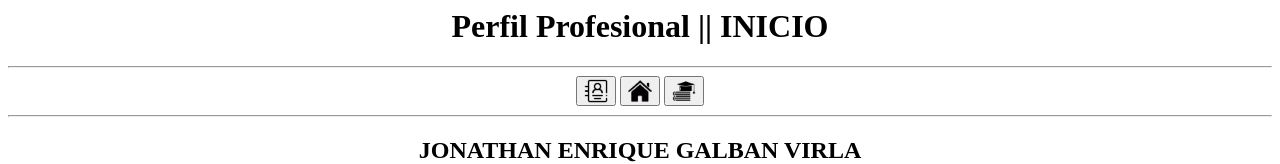
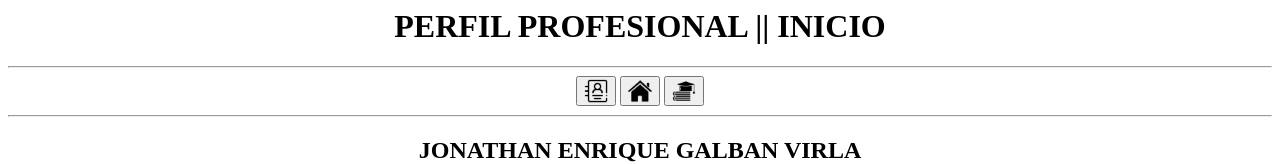
Before and after one commit to MorterGalban/MorterGalban.github.io, a plain HTML site: page index.html in a window 1280 px wide. Shown: the top 164 px of the page. Drawn offline with Linux system fonts and the light colour scheme.

Commit message:
index.html

```diff
--- a/index.html
+++ b/index.html
@@ -1,6 +1,6 @@
 <html>
 <head>
-    <title>Jonathan Galban | INICIO </title>
+    <title> INICIO </title>
     <link rel="shortcut icon" type="image/x-icon" href="Multimedia/Imagenes/Multimedia Principal/principal.png">
 </head>
 
@@ -8,7 +8,7 @@
 
         <header>
              <!--Titulo de la pagina-->
-             <center> <h1>Perfil Profesional || INICIO</h1>
+             <center> <h1>PERFIL PROFESIONAL || INICIO</h1>
              <!--Botones de navegacionn del cabezal-->
              <hr>
                 <nav>
```
